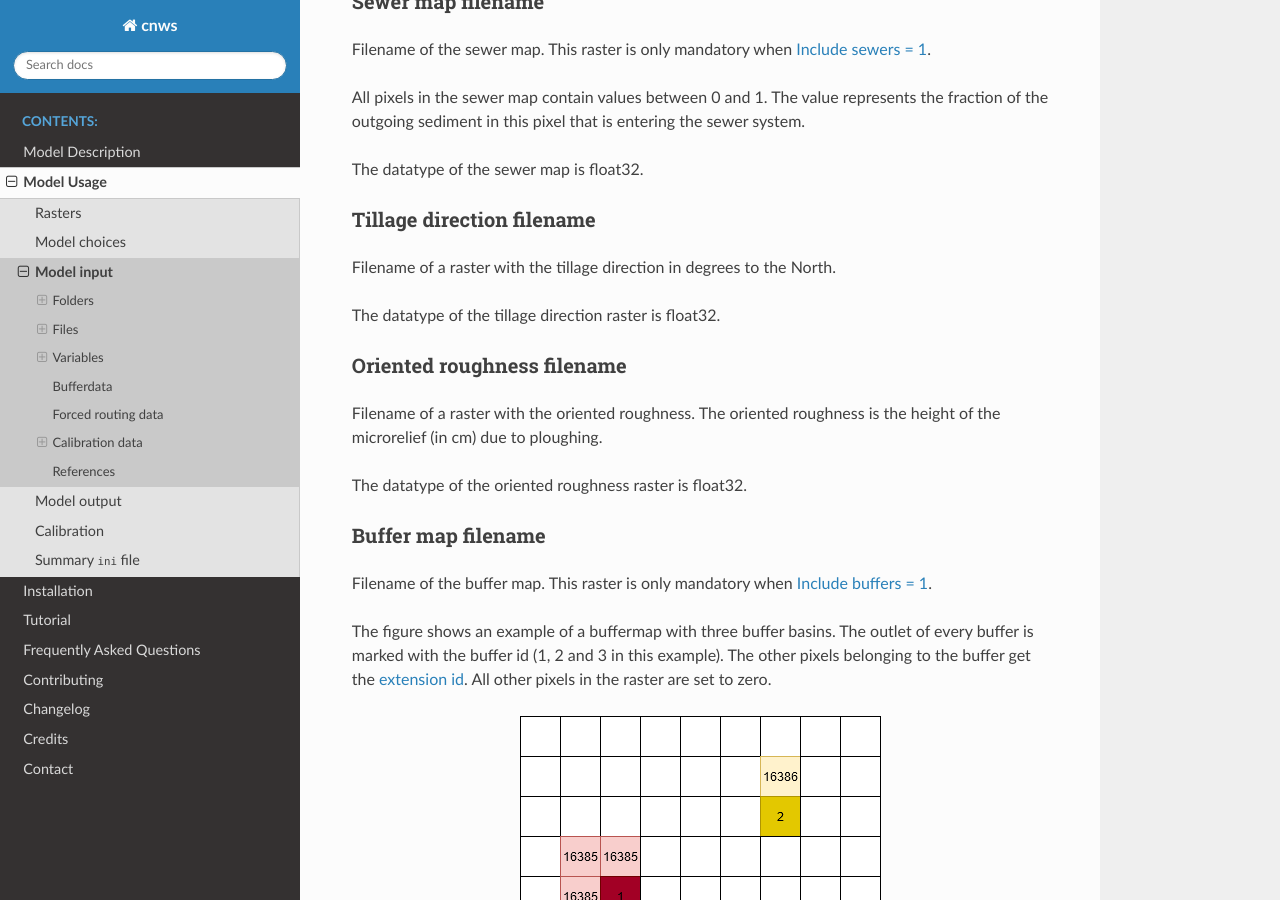
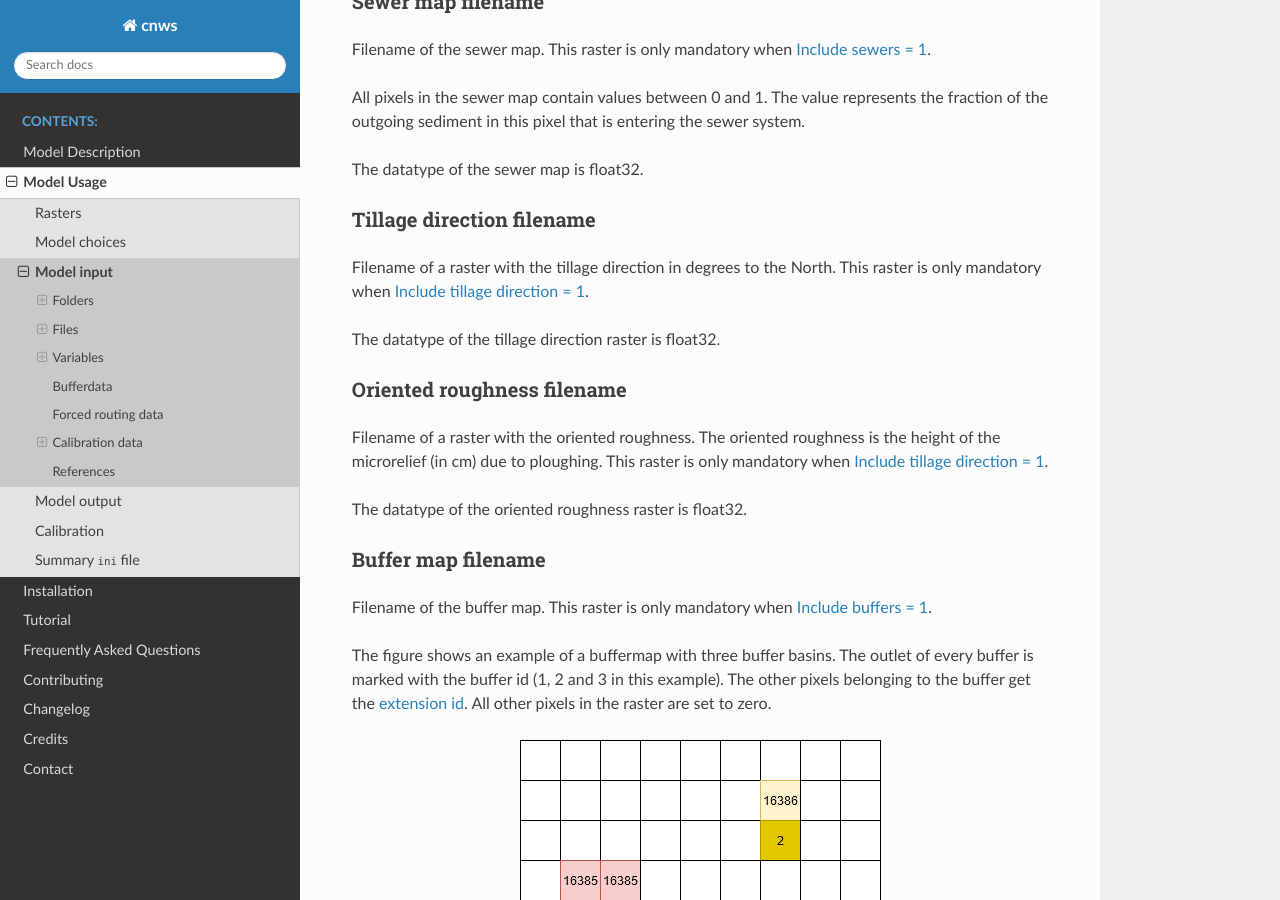
Before and after one commit to watem-sedem/watem-sedem, a Sphinx documentation site: the page built from docs/input.rst, in a window 1280 px wide and 900 px high, scrolled down 1896 px. Built offline with Sphinx 7.4.7 and the Read the Docs theme 2.0.0, drawn with Linux system fonts in a browser that asks for light colours.

Commit message:
Clarify when input is needed

```diff
--- a/docs/input.rst
+++ b/docs/input.rst
@@ -110,6 +110,8 @@ Tillage direction filename
 **************************
 
 Filename of a raster with the tillage direction in degrees to the North.
+This raster is only mandatory when
+:ref:`Include tillage direction = 1 <includetillagedirection>`.
 
 The datatype of the tillage direction raster is float32.
 
@@ -119,7 +121,8 @@ Oriented roughness filename
 ***************************
 
 Filename of a raster with the oriented roughness. The oriented roughness is the
-height of the microrelief (in cm) due to ploughing.
+height of the microrelief (in cm) due to ploughing. This raster is only mandatory
+when :ref:`Include tillage direction = 1 <includetillagedirection>`.
 
 The datatype of the oriented roughness raster is float32.
 
```
